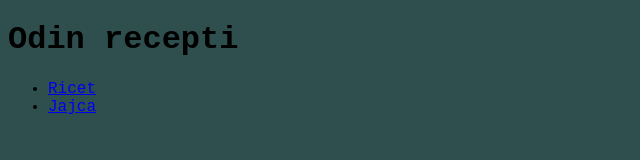
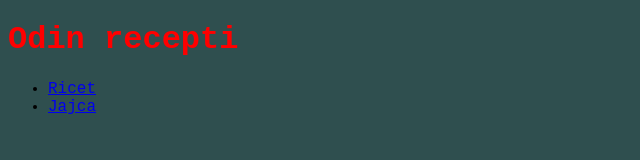
Before and after one commit to stsi4/recepti_stari, a plain HTML site: page index.html in a window 1280 px wide. Shown: the whole page, without its empty margins (0-640 px from the left). Drawn offline with Linux system fonts and the light colour scheme.

Commit message:
Change header color

```diff
--- a/style.css
+++ b/style.css
@@ -2,3 +2,7 @@
     background-color: darkslategray;
     font-family: 'Courier New', Courier, monospace;
 }
+
+h1, h2 {
+    color: red;
+}
```
